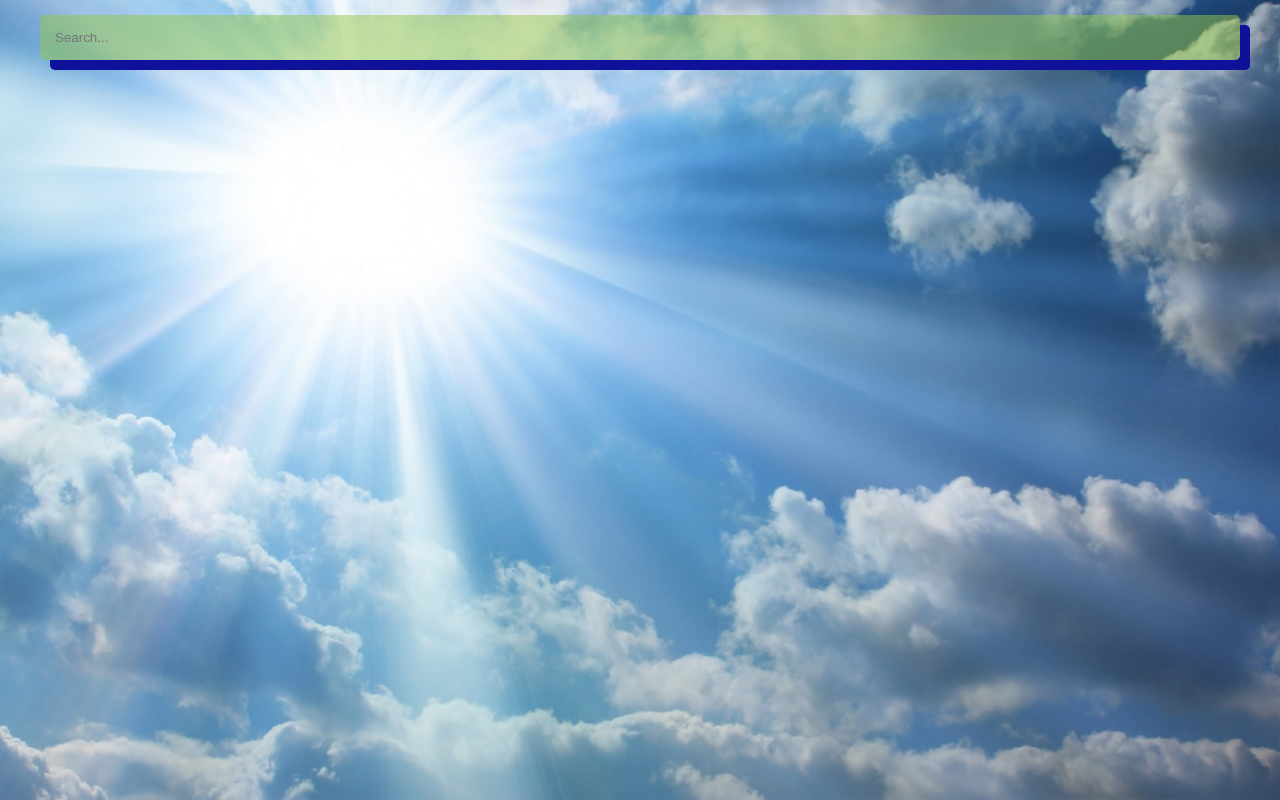
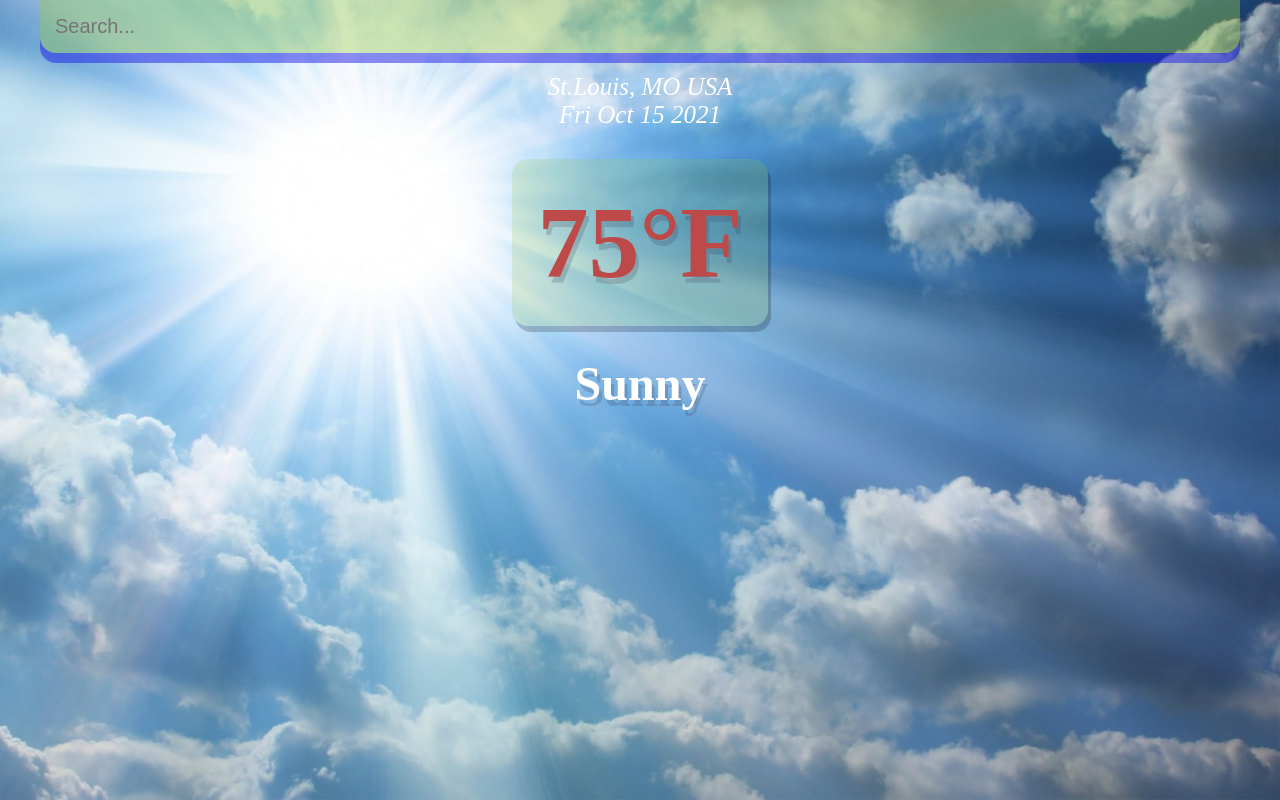
Before and after one commit to JR-Spring/weatherapp, a React (Create React App) app: page / in a window 1280 px wide. Built offline with nearby package versions, Linux system fonts and the light colour scheme.

Commit message:
Added day, date, month etc.

```diff
--- a/src/App.js
+++ b/src/App.js
@@ -1,4 +1,5 @@
-import React from 'react';
+import React, {useState} from 'react';
+
 const api = {
   key: "ef33f4f63af42482ea1fc1f5b95b3314",
   base: "https://api.openweathermap.org/data/2.5/"
@@ -6,8 +7,35 @@ const api = {
 
 
 function App() {
+
+  const  [query, setQuery] = useState('');
+  const [weather, setWeather] = useState({});
+
+  const search  = evt => {
+    if (evt.key === "Enter") {
+    fetch(`${api.base}weather?q=${query}&units=metric&APPID=${api.key}`)
+    .then(res => res.json())
+    .then(result => setWeather(result));
+
+    }
+  }
+
+const dateBuilder = (d) => {
+  // let months = ["January", "February", "March", "April", "May", "June", "July", "August", "September", "October", "November", "December"];
+  // let days = ['Sunday', 'Monday', 'Tuesday', 'Wednesday', 'Thursday', 'Friday', 'Saturday'];
+
+
+  // let day = days[d.getDay()];
+  // let date = d.getDate();
+  // let month = months[d.getMonth()];
+  // let year = d.getFullYear();
+
+  // return '${day} ${date} ${month} ${year}'
+
+}
+
   return (
-    <div className="App">
+    <div className="App sunny">
       <main>
         <div className="search-box">
           <input
@@ -15,10 +43,18 @@ function App() {
             className="search-bar"
             placeholder="Search..."
           />
+        </div>
+        <div className="location-box">
+          <div className="location">St.Louis, MO USA</div>
+          {/* <div className="date">{dateBuilder(new Date())}</div> */}
+          <div className="date">{new Date().toDateString()}</div>
+        </div>
+
+        <div className= "weather-box">
+          <div className= "temp">75&deg;F</div>
+          <div className="weather">Sunny</div>
 
         </div>
-
-
 
       </main>
     </div>
--- a/src/index.css
+++ b/src/index.css
@@ -13,6 +13,14 @@ body {
   background-size: cover;
   background-position: bottom;
   transition: 0.4 ease-out;
+}
+
+.App.rainy {
+  background-image: url('./assets/Rainyday.jpg');
+}
+
+.App.night {
+  background-image: url('./assets/nightimage.jpg');
 }
 
 main {
@@ -34,8 +42,59 @@ padding: 25px;
   background-color: none;
   border: none;
   outline: none;
-  background-color: rgba(150, 200, 75, .5);
-  border-radius: 5px;
-  margin-top: -25px;
-  box-shadow: 10px 10px rgb(15, 17, 155);
+  background-color: rgba(150, 200, 75, .4);
+  border-radius: 0px 0px 16px 16px;
+  margin-top: -40px;
+  box-shadow: 0px 10px rgb(28, 31, 231, .5);
+  font-size: 20px;
 }
+
+/* Click inside searchbox it turns white */
+.search-box .search-bar:focus {
+background-color: rgba(255, 255, 255, 0.4)
+}
+
+.location-box .location {
+  color: white;
+  font-size: 25px;
+  font-weight: 300;
+  font-style: italic;
+  text-align: center;
+  text-shadow: 2px, 2px rgba(50, 50, 75, .8);
+}
+
+.location-box .date {
+  color: white;
+  font-size: 25px;
+  font-weight: 300;
+  font-style: italic;
+  text-align: center;
+  text-shadow: 2px, 2px rgba(50, 50, 75, .8);
+}
+
+.weather-box {
+  text-align: center;
+}
+
+.weather-box .temp {
+  /* position: relative; */
+  display: inline-block;
+  margin: 30px auto;
+  background-color: rgba(150, 200, 75, .2);
+  border-radius: 16px;
+
+  padding: 25px 25px;
+  color: rgb(190, 73, 73);
+  font-size: 102px;
+  font-weight: 900;
+  text-shadow: 3px 6px rgba(50, 50, 75, .2);
+  text-align: center;
+  box-shadow: 3px 6px rgba(0, 0, 0, .2);
+}
+
+.weather-box .weather {
+  color: white;
+  font-size: 48px;
+  font-weight: 700;
+  text-shadow: 3px 6px rgba(50, 50, 75, .2);
+}
```
